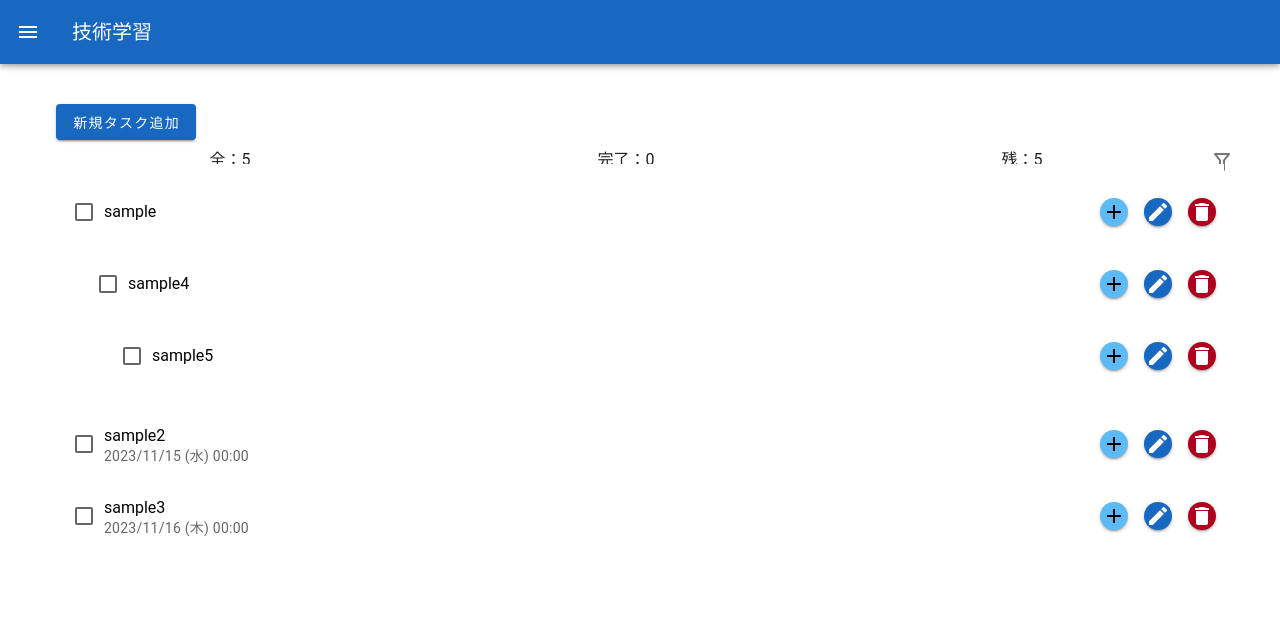
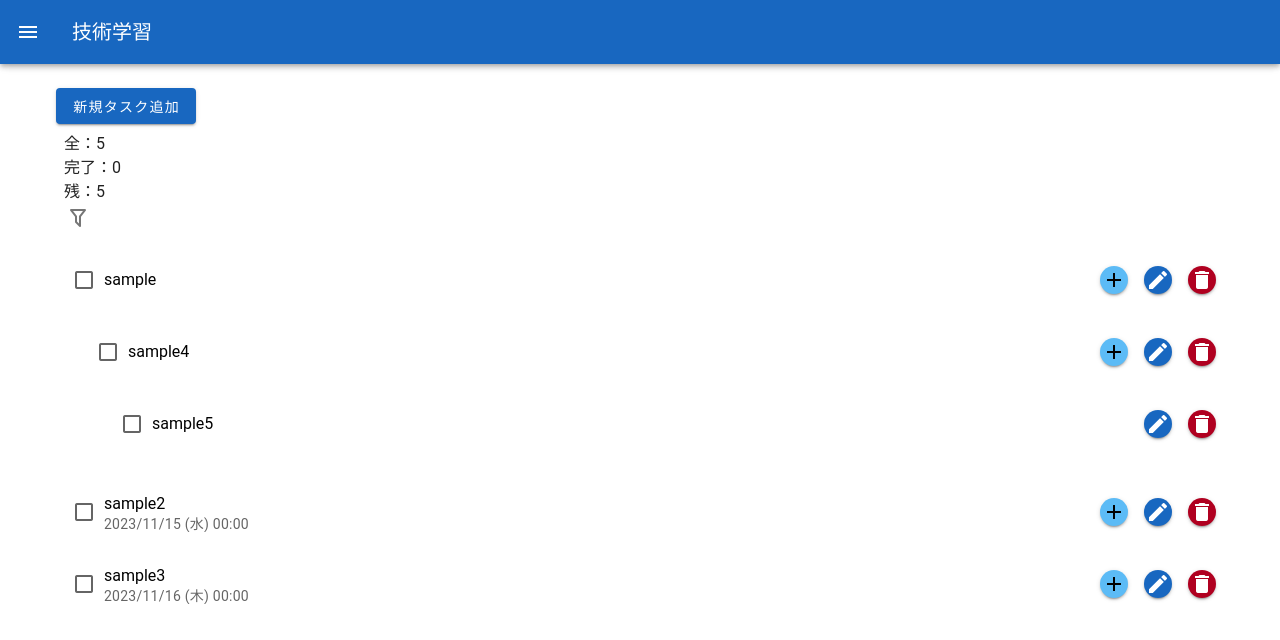
Before and after one commit to Keisuke-Yoshinaga/learning-project, a Vue app in the folder front/app/: page /todo in a window 1280 px wide. Shown: the top 640 px of the page. Built offline with nearby package versions, Linux system fonts and the light colour scheme; what vue-toast-notification would draw is missing.

Commit message:
レスポンシブ対応

```diff
--- a/front/app/src/features/Todo/components/InputTask.vue
+++ b/front/app/src/features/Todo/components/InputTask.vue
@@ -7,7 +7,7 @@ const dialogStore = useEditTaskDialogStore();
 <template>
   <v-row>
     <v-col>
-      <v-btn color="primary" class="w-full rounded mt-2" @click="dialogStore.openNewDialog('')">
+      <v-btn color="primary" class="w-full rounded my-2" @click="dialogStore.openNewDialog('')">
         新規タスク追加
       </v-btn>
     </v-col>
--- a/front/app/src/features/Todo/components/ShowEditTaskDialog.vue
+++ b/front/app/src/features/Todo/components/ShowEditTaskDialog.vue
@@ -89,12 +89,12 @@ const setDefaultDate = () => {
 </script>
 
 <template>
-  <v-dialog v-model="dialogStore.getIsOpen" persistent no-click-animation width="50%">
+  <v-dialog v-model="dialogStore.getIsOpen" persistent no-click-animation width="80%">
     <v-card>
-      <v-toolbar color="white" flat>
-        <v-toolbar-title class="grey--text text--darken-4">
-          <div v-if="dialogStore.getTaskId == ''" class="bold ms-6">タスクの追加</div>
-          <div v-else class="bold ms-6">タスクの修正</div>
+      <v-toolbar>
+        <v-toolbar-title>
+          <div v-if="dialogStore.getTaskId == ''" class="bold">タスクの追加</div>
+          <div v-else class="bold">タスクの修正</div>
         </v-toolbar-title>
         <v-spacer></v-spacer>
         <v-btn icon light @click="dialogStore.closeDialog()">
--- a/front/app/src/features/Todo/components/ShowTask.vue
+++ b/front/app/src/features/Todo/components/ShowTask.vue
@@ -48,7 +48,7 @@ const deleteTask = (id: string) => {
     </template>
 
     <template v-slot:append>
-      <v-btn color="secondary" density="compact" icon="mdi-plus" @click="dialogStore.openNewDialog(task.id)">
+      <v-btn v-if="!taskListStore.isGrandChildTask(task.id)" color="secondary" density="compact" icon="mdi-plus" @click="dialogStore.openNewDialog(task.id)">
       </v-btn>
       <v-btn class="ml-4" color="primary" density="compact" icon="mdi-pencil" @click="dialogStore.openEditDialog(task.id)">
       </v-btn>
--- a/front/app/src/features/Todo/components/ShowTaskListHeader.vue
+++ b/front/app/src/features/Todo/components/ShowTaskListHeader.vue
@@ -16,12 +16,12 @@ const colorFilters = computed({
 </script>
 
 <template>
-  <v-row class="w-full mt-2" justify="end">
+  <div class="mx-2 flex">
     <ShowTaskListStats />
     <!-- フィルターボタン -->
-    <v-btn v-if="!colorFilters.length" density="compact" icon="mdi-filter-outline" variant="plain" @click="filterDialog = true"></v-btn>
+    <v-btn v-if="!colorFilters.length" class="ml-auto" density="compact" icon="mdi-filter-outline" variant="plain" @click="filterDialog = true"></v-btn>
     <v-btn v-else density="compact" icon="mdi-filter-check" variant="plain" @click="filterDialog = true"></v-btn>
-    <v-dialog v-model="filterDialog" width="50%">
+    <v-dialog v-model="filterDialog" width="80%">
       <v-card class="mx-auto">
         <v-toolbar>
           <v-toolbar-title>Filter</v-toolbar-title>
@@ -43,5 +43,5 @@ const colorFilters = computed({
         </v-card-text>
       </v-card>
     </v-dialog>
-  </v-row>
+  </div>
 </template>
--- a/front/app/src/features/Todo/components/ShowTaskListStats.vue
+++ b/front/app/src/features/Todo/components/ShowTaskListStats.vue
@@ -12,18 +12,18 @@ const taskList = computed<Task[]>(() => taskListStore.getFilterTaskListForStats(
 </script>
 
 <template>
-  <v-row>
-    <v-col xs="12" class="text-center">
+  <div class="flex grow">
+    <div class="grow">
       <span>全：</span>
       <span>{{ taskList.length }}</span>
-    </v-col>
-    <v-col xs="12" class="text-center">
+    </div>
+    <div class="grow">
       <span>完了：</span>
       <span>{{ taskList.filter((task) => task.checked === true).length }}</span>
-    </v-col>
-    <v-col xs="12" class="text-center">
+    </div>
+    <div class="grow">
       <span>残：</span>
       <span>{{ taskList.filter((task) => task.checked === false).length }}</span>
-    </v-col>
-  </v-row>
+    </div>
+  </div>
 </template>
--- a/front/app/src/features/Todo/store/taskList.ts
+++ b/front/app/src/features/Todo/store/taskList.ts
@@ -89,6 +89,23 @@ export const useTaskListStore = defineStore("taskList", {
     // 親タスクかどうか
     isParentTask: (state) => (id: string) => {
       return state.taskList.find((task) => task.id === id)?.parentTaskId === "";
+    },
+    // 孫タスクかどうか
+    isGrandChildTask: (state) => (id: string) => {
+      // 親タスクが存在するかどうか
+      if (state.taskList.find((task) => task.id === id)?.parentTaskId === "") {
+        return false;
+      }
+      // 親タスクの親タスクが存在するかどうか
+      const parentTaskId = state.taskList.find((task) => task.id === id)
+        ?.parentTaskId;
+      if (
+        state.taskList.find((task) => task.id === parentTaskId)
+          ?.parentTaskId === ""
+      ) {
+        return false;
+      }
+      return true;
     },
     // 親タスクを取得
     getParentTaskList(state) {
--- a/front/app/src/features/Todo/views/Todo.vue
+++ b/front/app/src/features/Todo/views/Todo.vue
@@ -9,9 +9,9 @@ import ShowTaskListHeader from "@/features/Todo/components/ShowTaskListHeader.vu
 
 
 <template>
-  <v-container class="h-100">
-    <div class="h-100 flex flex-col items-center bg-slate-100">
-      <div class="mt-4 w-full max-w-xl">
+  <v-container class="h-100 bg-slate-100">
+    <div class="h-100 flex flex-col items-center">
+      <div class="w-full max-w-xl">
         <InputTask />
         <ShowTaskListHeader />
         <ShowTaskList />
@@ -20,3 +20,7 @@ import ShowTaskListHeader from "@/features/Todo/components/ShowTaskListHeader.vu
     </div>
   </v-container>
 </template>
+
+<style>
+@media screen and (max-width: 520px) {}
+</style>
--- a/front/app/src/features/Top/views/Top.vue
+++ b/front/app/src/features/Top/views/Top.vue
@@ -1,16 +1,19 @@
 <template>
-  <v-tabs v-model="tab" align-tabs="end">
+  <v-tabs v-model="tab">
     <v-tab value="VIEW">VIEW</v-tab>
     <v-tab value="EDIT">EDIT</v-tab>
+    <v-btn class="ml-auto" @click="saveMarkdown">SAVE</v-btn>
+    <v-divider vertical class="mx-2"></v-divider>
+    <v-btn icon="mdi-dots-vertical" variant="plain" size="small" class="mr-2"></v-btn>
   </v-tabs>
-  <v-window v-model="tab">
+  <v-window v-model="tab" :touch=false>
     <v-window-item value="VIEW">
       <v-container>
         <MdPreview :modelValue="markdown" language="jp_JP" />
       </v-container>
     </v-window-item>
     <v-window-item value="EDIT">
-      <MdEditor v-model="markdown" language="jp_JP" :toolbarsExclude="exclude" @onSave="saveMarkdown" />
+      <MdEditor v-model="markdown" language="jp_JP" :toolbars="include" :preview=false />
     </v-window-item>
   </v-window>
 </template>
@@ -29,7 +32,31 @@ const markdownStore = useMarkdownStore();
 
 const tab = ref('VIEW');
 
-const exclude: ToolbarNames[] = ['image'];
+const include: ToolbarNames[] = [
+  'revoke',
+  'next',
+  '-',
+  'bold',
+  'underline',
+  'italic',
+  '-',
+  'title',
+  'strikeThrough',
+  'sub',
+  'sup',
+  'quote',
+  'unorderedList',
+  'orderedList',
+  'task',
+  '-',
+  'codeRow',
+  'code',
+  'link',
+  // 'image',
+  'table',
+  'mermaid',
+  'katex',
+];
 
 config({
   editorConfig: {
@@ -44,7 +71,22 @@ const markdown = ref(markdownStore.getMarkdown);
 const saveMarkdown = () => {
   markdownStore.setMarkdown(markdown.value);
   const $toast = useToast();
-  $toast.success("保存!");
+  $toast.success("保存!", {
+    position: 'top',
+    dismissible: true,
+  });
 }
 
 </script>
+
+<style>
+.v-slide-group__content {
+  align-items: baseline;
+}
+
+@media screen and (max-width: 520px) {
+  #md-editor-v3-preview {
+    font-size: 12px !important;
+  }
+}
+</style>
--- a/front/app/src/layouts/components/Header.vue
+++ b/front/app/src/layouts/components/Header.vue
@@ -1,5 +1,5 @@
 <template>
-  <v-app-bar color="primary">
+  <v-app-bar id="header" color="primary">
 
     <v-app-bar-nav-icon @click.stop="drawer = !drawer">
     </v-app-bar-nav-icon>
@@ -9,7 +9,7 @@
     </v-app-bar-title>
   </v-app-bar>
 
-  <v-navigation-drawer v-model="drawer">
+  <v-navigation-drawer id="nav" v-model="drawer">
     <v-list nav>
       <v-list-item prepend-icon="mdi-view-dashboard" title="Top" value="top" :to="'/'">
       </v-list-item>
@@ -26,3 +26,16 @@ export default {
   }),
 }
 </script>
+
+<style>
+@media screen and (max-width: 520px) {
+  #header {
+    display: none !important;
+  }
+
+  #nav {
+    height: 100% !important;
+    top: 0px !important;
+  }
+}
+</style>
--- a/front/app/src/layouts/components/MainView.vue
+++ b/front/app/src/layouts/components/MainView.vue
@@ -7,3 +7,11 @@
 <script lang="ts" setup>
 //
 </script>
+
+<style>
+@media screen and (max-width: 520px) {
+  main {
+    padding-top: 0px !important;
+  }
+}
+</style>
--- a/front/app/src/styles/settings.scss
+++ b/front/app/src/styles/settings.scss
@@ -13,3 +13,7 @@
 @tailwind base;
 @tailwind components;
 @tailwind utilities;
+
+body {
+  min-width: 320px;
+}
```
